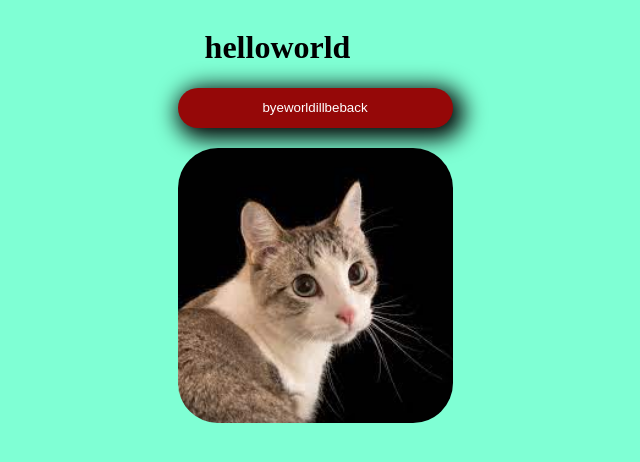
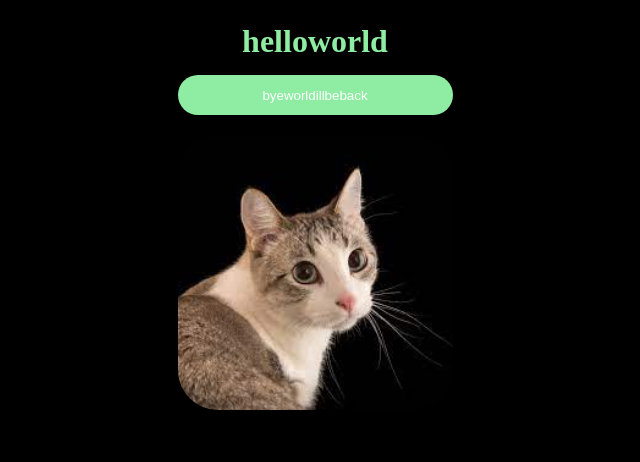
Before and after one commit to TimofeIvanov/my_first_web_page, a plain HTML site: page index.html in a window 1280 px wide. Both pictures are taken after a click on the button "byeworldillbeback". Shown: the whole page, without its empty margins (325-965 px from the left). Drawn offline with Linux system fonts and the light colour scheme.

Commit message:
Add files via upload

```diff
--- a/index.css
+++ b/index.css
@@ -1,5 +1,5 @@
 body{
-    background-color: aquamarine;
+    background-color: #f0fdf3;
     display: flex;
 }
 div{
@@ -14,14 +14,16 @@ img{
 h1{
     width: 200px;
     text-align: center;
+    color: #8eeda3;
+    margin: 15px auto;
 }
 button{
-    background-color: rgb(149, 8, 8);
+    background-color: #8eeda3;
     width: 275px;
     border-radius: 40px;
     margin-bottom: 20px;
     height: 40px;
     color: white;
-    box-shadow: 5px 5px 22px 6px rgb(5, 5, 5);
+    box-shadow: 5px 5px 22px 6px rgba(5, 5, 5, 0.1);
     border: none;
 }
--- a/index.html
+++ b/index.html
@@ -1,16 +1,17 @@
 <!DOCTYPE html>
-<html lang="en">
+<html lang="ru">
 <head>
     <meta charset="UTF-8">
     <meta name="viewport" content="width=device-width, initial-scale=1.0">
     <title>Myfirstdocument</title>
     <link rel="stylesheet" href="index.css">
 </head>
-<body>
+<body class="body">
     <div>
         <h1>helloworld</h1>
-        <button>byeworldillbeback</button>
+        <button class="button">byeworldillbeback</button>
         <img src="./kitty.jpeg">
     </div>
+    <script src="./index.js"></script>
 </body>
 </html>
--- /dev/null
+++ b/index.js
@@ -0,0 +1,7 @@
+console.log("hello")
+let button = document.querySelector(".button")
+let body = document.querySelector(".body")
+console.log(button)
+button.addEventListener('click', function () {
+    body.style.backgroundColor = "black";
+});
```
